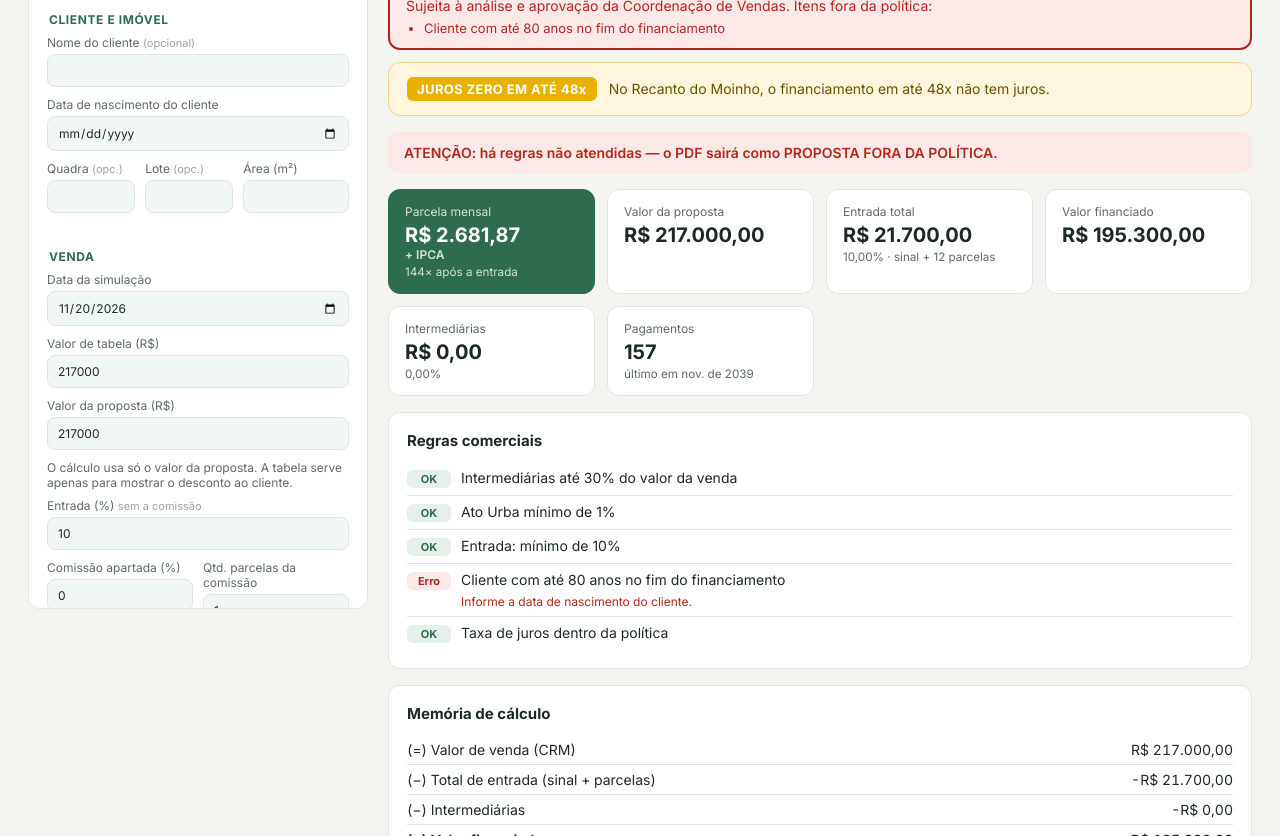
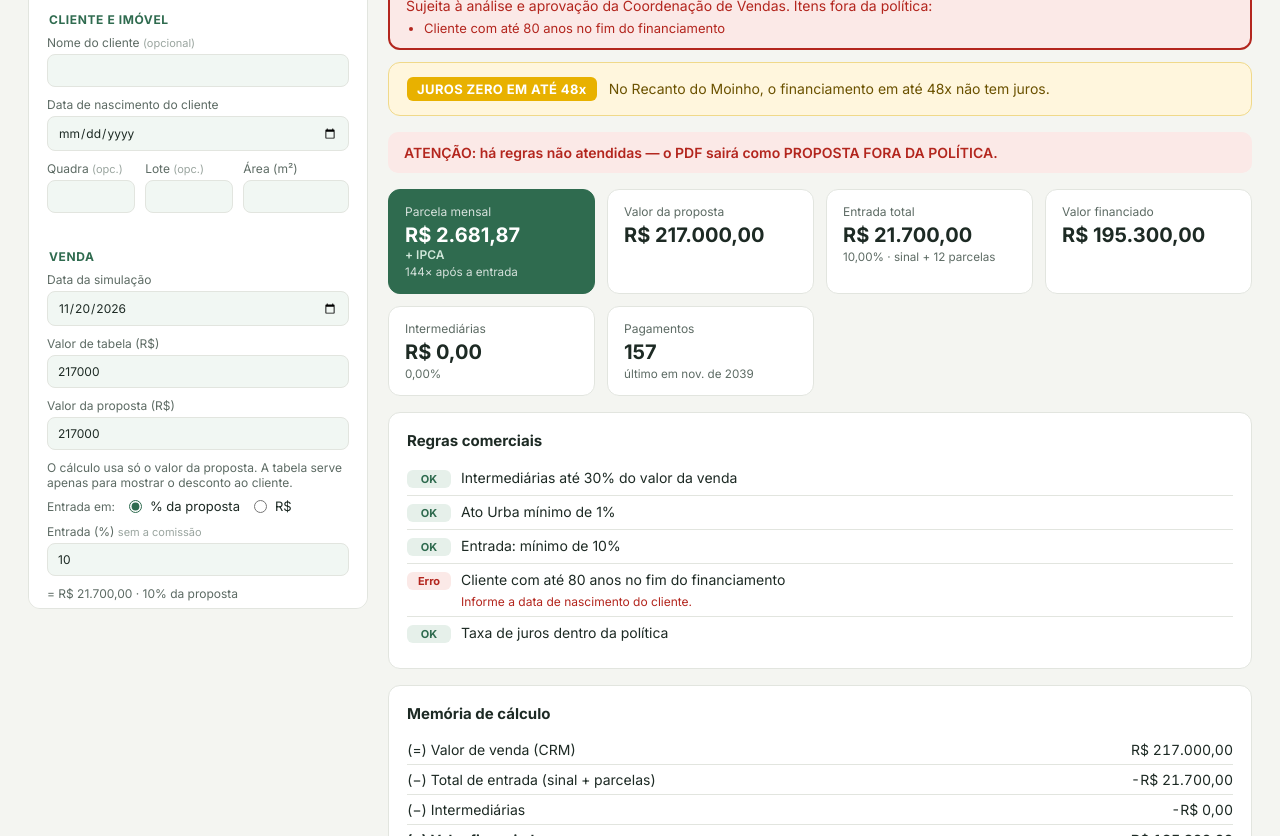
Before and after one commit to Josue2Oliveira/simurba, a plain HTML site: page index.html in a window 1280 px wide. Shown: the part 264-1100 px from the top of the page. Drawn offline with Linux system fonts and the light colour scheme.

Commit message:
Entrada em % ou R$ na seção Venda

```diff
--- a/app.js
+++ b/app.js
@@ -36,6 +36,7 @@ function preencher(p) {
   form.sinal.value = !p.sinal ? "" : pctMode ? +(p.sinal / p.valorProposta * 100).toFixed(4) : p.sinal;
   desenharFaixas(p.entradaGrupos, pctMode, p.valorProposta);
   form.intermValor.value = !p.intermValor ? (p.intermValor === 0 ? 0 : "") : p.intermModo === "pct" ? +(p.intermValor / p.valorProposta * 100).toFixed(4) : p.intermValor;
+  form.entradaPct.value = !p.entradaPct ? 0 : p.entradaTotalModo === "valor" ? +(p.entradaPct * p.valorProposta).toFixed(2) : +(p.entradaPct * 100).toFixed(6);
   form.balaoPct.value = !p.balaoPct ? 0 : p.balaoModo === "valor" ? +(p.balaoPct * p.valorProposta).toFixed(2) : +(p.balaoPct * 100).toFixed(4);
   rotulosEntrada();
 }
@@ -53,6 +54,7 @@ function ler() {
   // sinal e faixas: se informados em %, convertem para R$ sobre o valor da proposta
   const conv = (v) => p.entradaModo === "pct" ? Math.round(v / 100 * p.valorProposta * 100) / 100 : v;
   p.sinal = conv(p.sinal);
+  p.entradaPct = p.entradaTotalModo === "valor" ? (p.valorProposta ? p.entradaPct / p.valorProposta : 0) : p.entradaPct / 100;
   p.balaoPct = p.balaoModo === "valor" ? (p.valorProposta ? p.balaoPct / p.valorProposta : 0) : p.balaoPct / 100;
   if (p.intermModo === "pct") p.intermValor = Math.round(p.intermValor / 100 * p.valorProposta * 100) / 100;
   p.entradaGrupos = [0, 1, 2].map((i) => ({
@@ -207,6 +209,7 @@ function render() {
     `Entrada mín. ${fp(e.entradaMin, 1)} · ato mín. ${fp(e.atoMin, 1)} · intermediárias até ${fp(e.intermMaxPct, 1)}` +
     (e.limiteQtdInterm ? " (máx. 6 no plano de 72x ou mais)" : "") + ".";
   const prop = p.valorProposta || 1;
+  $("dicaEntrada").textContent = p.entradaPct ? `= ${brl(p.entradaPct * p.valorProposta)} · ${fp(p.entradaPct)} da proposta` : "";
   $("dicaSinal").textContent = p.sinal ? `= ${brl(p.sinal)} · ${fp(p.sinal / prop)} da proposta` : "";
   $("dicaFaixas").innerHTML = p.entradaGrupos.filter((g) => g.qtd > 0).map((g, i) =>
     `Faixa ${i + 1}: ${g.qtd}x de ${brl(g.valor)} (${fp(g.valor / prop)} cada · ${fp(g.qtd * g.valor / prop)} no total)`).join("<br>") +
@@ -292,6 +295,7 @@ function rotulosEntrada() {
   const pc = emPct();
   $("rotSinal").textContent = pc ? "Sinal / ato (% da proposta)" : "Sinal / ato (R$)";
   $("rotInterm").textContent = form.querySelector('[name="intermModo"]:checked')?.value === "pct" ? "% de cada (sobre a proposta)" : "Valor de cada (R$)";
+  $("rotEntrada").textContent = form.querySelector('[name="entradaTotalModo"]:checked')?.value === "valor" ? "Entrada (R$)" : "Entrada (%)";
   $("rotBalao").textContent = form.querySelector('[name="balaoModo"]:checked')?.value === "valor" ? "Balão final (R$)" : "Balão final (% do valor da venda)";
   $("rotFaixa").textContent = pc ? "percentual de cada parcela sobre a proposta" : "valor de cada parcela";
 }
@@ -311,6 +315,11 @@ function trocarModoEntrada() {
 form.addEventListener("input", (ev) => {
   const n = ev.target.name;
   if (n === "entradaModo") trocarModoEntrada();
+  if (n === "entradaTotalModo") {
+    const proposta = parseFloat(form.valorProposta.value) || 0, v = parseFloat(form.entradaPct.value);
+    if (v && proposta) form.entradaPct.value = ev.target.value === "valor" ? +(v / 100 * proposta).toFixed(2) : +(v / proposta * 100).toFixed(6);
+    rotulosEntrada();
+  }
   if (n === "balaoModo") {
     const proposta = parseFloat(form.valorProposta.value) || 0, v = parseFloat(form.balaoPct.value);
     if (v && proposta) form.balaoPct.value = ev.target.value === "valor" ? +(v / 100 * proposta).toFixed(2) : +(v / proposta * 100).toFixed(4);
--- a/calc.js
+++ b/calc.js
@@ -39,6 +39,7 @@ export const DEFAULTS = {
   valorTabela: 217000,
   valorProposta: 217000,
   entradaPct: 0.10,
+  entradaTotalModo: "pct",         // "pct" (% da proposta) ou "valor" (R$) — só muda a forma de digitar
   comissaoPct: 0,
   qtdComissao: 1,
   entradaModo: "valor",            // "valor" (R$) ou "pct" (% da proposta) — só muda a forma de digitar
--- a/index.html
+++ b/index.html
@@ -53,7 +53,13 @@
       <label>Valor de tabela (R$) <input type="number" step="0.01" name="valorTabela" /></label>
       <label>Valor da proposta (R$) <input type="number" step="0.01" name="valorProposta" /></label>
       <p class="dica">O cálculo usa só o valor da proposta. A tabela serve apenas para mostrar o desconto ao cliente.</p>
-      <label>Entrada (%) <span class="opc">sem a comissão</span> <input type="number" step="0.01" name="entradaPct" data-pct /></label>
+      <div class="modo-entrada">
+        <span>Entrada em:</span>
+        <label class="check"><input type="radio" name="entradaTotalModo" value="pct" /> % da proposta</label>
+        <label class="check"><input type="radio" name="entradaTotalModo" value="valor" /> R$</label>
+      </div>
+      <label><span id="rotEntrada">Entrada (%)</span> <span class="opc">sem a comissão</span> <input type="number" step="0.01" name="entradaPct" /></label>
+      <p class="dica" id="dicaEntrada"></p>
       <div class="dupla">
         <label>Comissão apartada (%) <input type="number" step="0.01" name="comissaoPct" data-pct /></label>
         <label>Qtd. parcelas da comissão <input type="number" min="1" name="qtdComissao" /></label>
```
